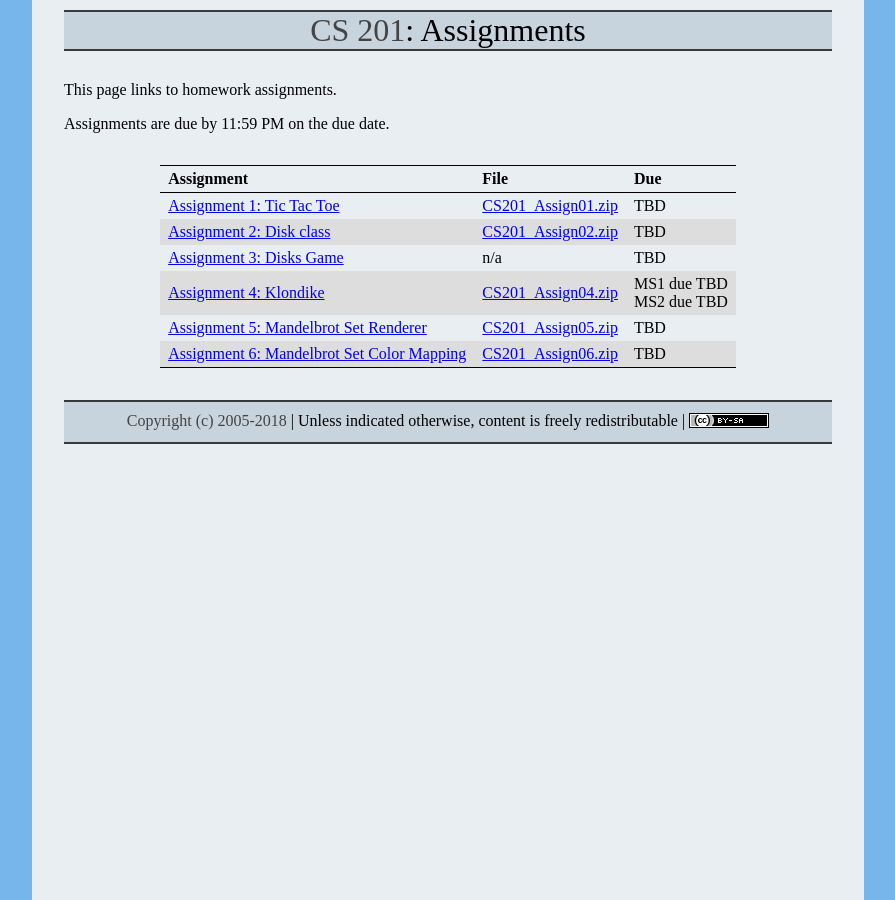
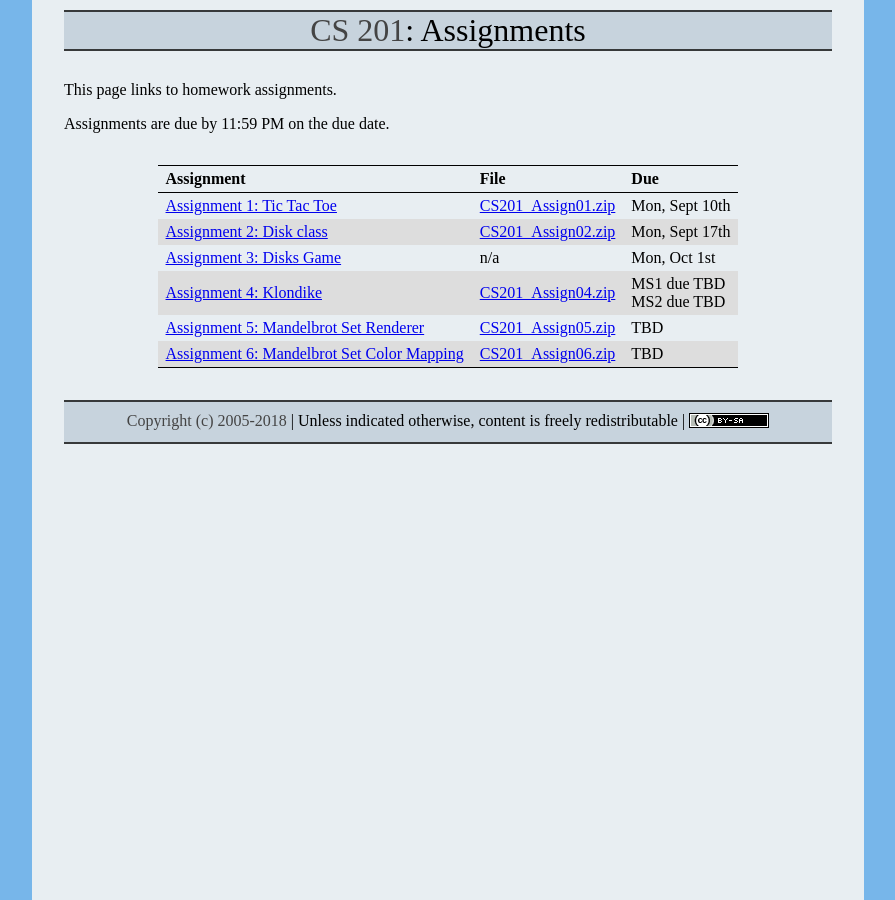
Before and after one commit to ycpcs/cs201-fall2018, a Jekyll site: the page built from assign/index.md, in a window 1280 px wide. Shown: the whole page, without its empty margins (192-1087 px from the left). Built offline with Jekyll 4.4.1, drawn with Linux system fonts in a browser that asks for light colours.

Commit message:
assign due dates for assignments 1-3

```diff
--- a/assign/index.md
+++ b/assign/index.md
@@ -9,9 +9,9 @@ Assignments are due by 11:59 PM on the due date.
 
 > Assignment | File | Due
 > ---------- | ---- | ---
-> [Assignment 1: Tic Tac Toe](assign01.html) | [CS201\_Assign01.zip](CS201_Assign01.zip) | TBD
-> [Assignment 2: Disk class](assign02.html) | [CS201\_Assign02.zip](CS201_Assign02.zip) | TBD
-> [Assignment 3: Disks Game](assign03.html) | n/a | TBD
+> [Assignment 1: Tic Tac Toe](assign01.html) | [CS201\_Assign01.zip](CS201_Assign01.zip) | Mon, Sept 10th
+> [Assignment 2: Disk class](assign02.html) | [CS201\_Assign02.zip](CS201_Assign02.zip) | Mon, Sept 17th
+> [Assignment 3: Disks Game](assign03.html) | n/a | Mon, Oct 1st
 > [Assignment 4: Klondike](assign04.html) | [CS201\_Assign04.zip](CS201_Assign04.zip) | MS1 due TBD<br>MS2 due TBD
 > [Assignment 5: Mandelbrot Set Renderer](assign05.html) | [CS201\_Assign05.zip](CS201_Assign05.zip) | TBD
 > [Assignment 6: Mandelbrot Set Color Mapping](assign06.html) | [CS201\_Assign06.zip](CS201_Assign06.zip) | TBD
```
Also changed, not shown: assign/assign01.md (+1 -1 lines), assign/assign02.md (+1 -1 lines), assign/assign03.md (+1 -1 lines), index.md (+1 -1 lines).
